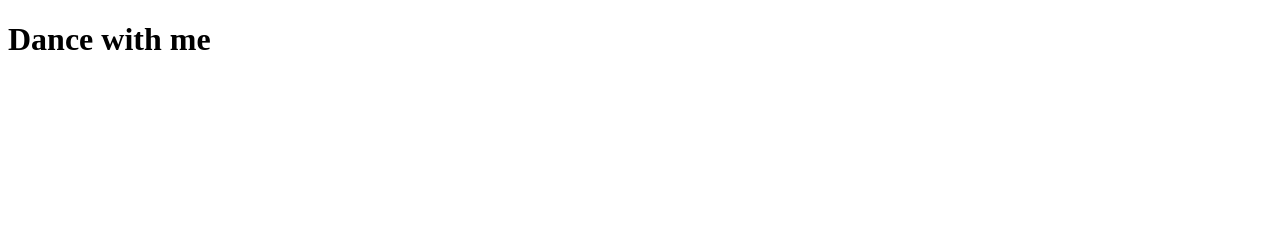
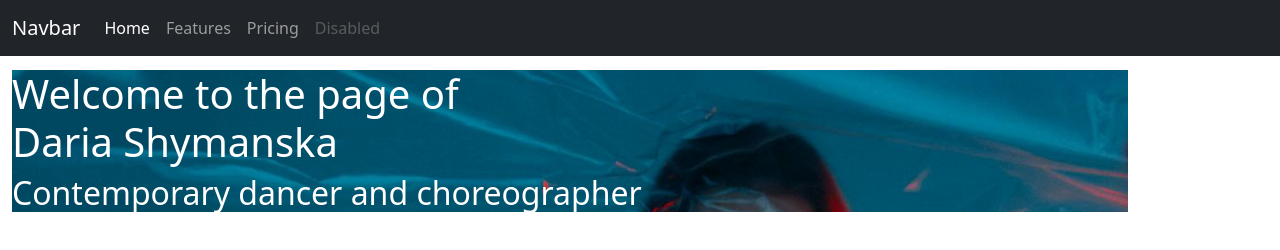
Before and after one commit to yaninarybalka/dancing-landing-page, a plain HTML site: page index.html in a window 1280 px wide. Drawn offline with nearby package versions, Linux system fonts and the light colour scheme.

Commit message:
created style.css and added background img

```diff
--- a/index.html
+++ b/index.html
@@ -5,8 +5,60 @@
     <meta http-equiv="X-UA-Compatible" content="IE=edge" />
     <meta name="viewport" content="width=device-width, initial-scale=1.0" />
     <title>Dance with Daria</title>
+    <link
+      href="https://cdn.jsdelivr.net/npm/bootstrap@5.1.3/dist/css/bootstrap.min.css"
+      rel="stylesheet"
+      integrity="sha384-1BmE4kWBq78iYhFldvKuhfTAU6auU8tT94WrHftjDbrCEXSU1oBoqyl2QvZ6jIW3"
+      crossorigin="anonymous"
+    />
+    <script
+      src="https://cdn.jsdelivr.net/npm/bootstrap@5.1.3/dist/js/bootstrap.bundle.min.js"
+      integrity="sha384-ka7Sk0Gln4gmtz2MlQnikT1wXgYsOg+OMhuP+IlRH9sENBO0LRn5q+8nbTov4+1p"
+      crossorigin="anonymous"
+    ></script>
+    <link rel="stylesheet" href="style.css" />
   </head>
   <body>
-    <h1>Dance with me</h1>
+    <nav class="navbar navbar-expand-lg navbar-dark bg-dark fixed-top">
+      <div class="container-fluid">
+        <a class="navbar-brand" href="#">Navbar</a>
+        <button
+          class="navbar-toggler"
+          type="button"
+          data-bs-toggle="collapse"
+          data-bs-target="#navbarNav"
+          aria-controls="navbarNav"
+          aria-expanded="false"
+          aria-label="Toggle navigation"
+        >
+          <span class="navbar-toggler-icon"></span>
+        </button>
+        <div class="collapse navbar-collapse" id="navbarNav">
+          <ul class="navbar-nav">
+            <li class="nav-item">
+              <a class="nav-link active" aria-current="page" href="#">Home</a>
+            </li>
+            <li class="nav-item">
+              <a class="nav-link" href="#">Features</a>
+            </li>
+            <li class="nav-item">
+              <a class="nav-link" href="#">Pricing</a>
+            </li>
+            <li class="nav-item">
+              <a class="nav-link disabled">Disabled</a>
+            </li>
+          </ul>
+        </div>
+      </div>
+    </nav>
+    <div class="container">
+      <div class="section-one">
+        <h1>
+          Welcome to the page of <br />
+          Daria Shymanska
+        </h1>
+        <h2>Contemporary dancer and choreographer</h2>
+      </div>
+    </div>
   </body>
 </html>
--- /dev/null
+++ b/style.css
@@ -0,0 +1,15 @@
+.section-one {
+  background-image: url(images/blue-paper.jpeg);
+  background-size: cover;
+  background-repeat: no-repeat;
+  background-color: lightblue;
+}
+
+.container {
+  margin: 0;
+}
+
+.section-one {
+  margin: 70px 0 0 0;
+  color: white;
+}
```
Also changed, not shown: images/bent.jpg (added), images/blue-paper.jpeg (added), images/dasha.jpeg (added), images/lying-bw.jpeg (added), images/standing-bw.jpg (added), images/standing.jpeg (added), images/window-normal.jpeg (added), images/window-normal2.jpeg (added), images/window.jpeg (added), images/window1.jpeg (added), images/window3.jpg (added).
